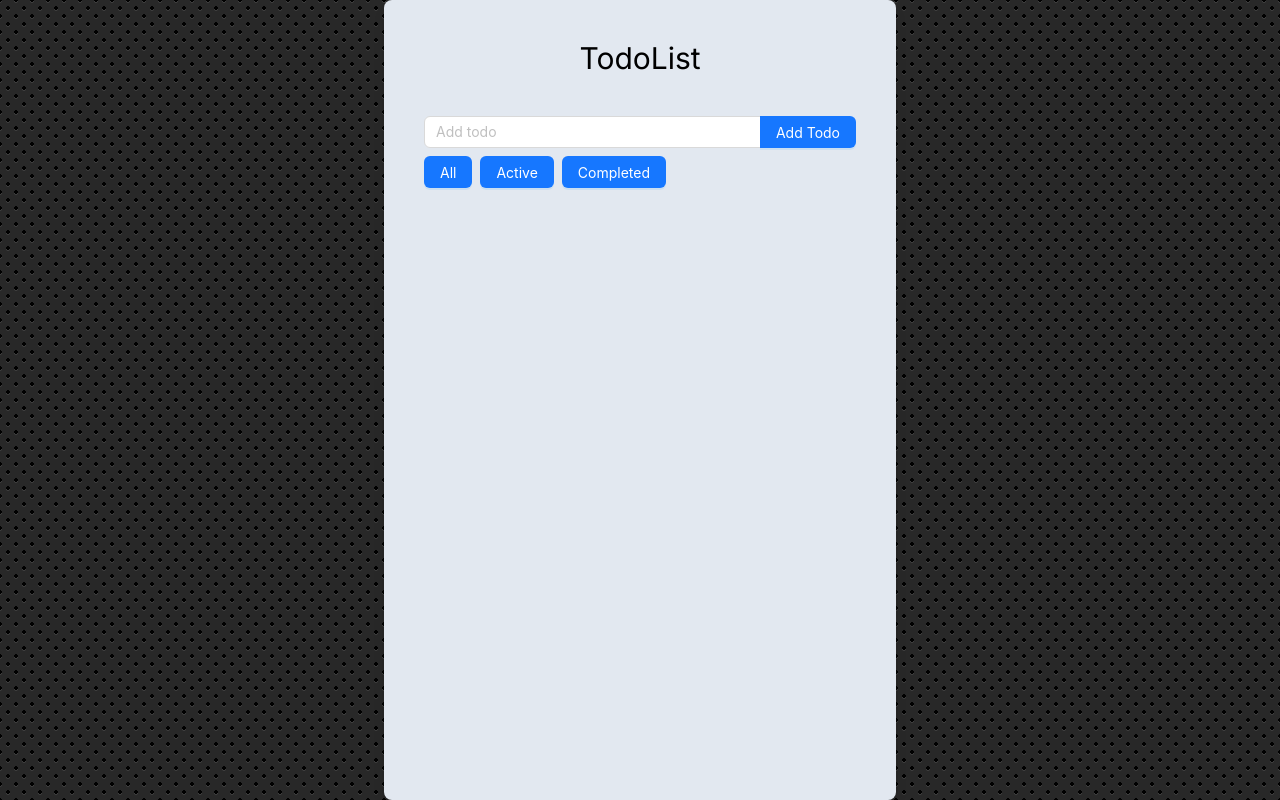
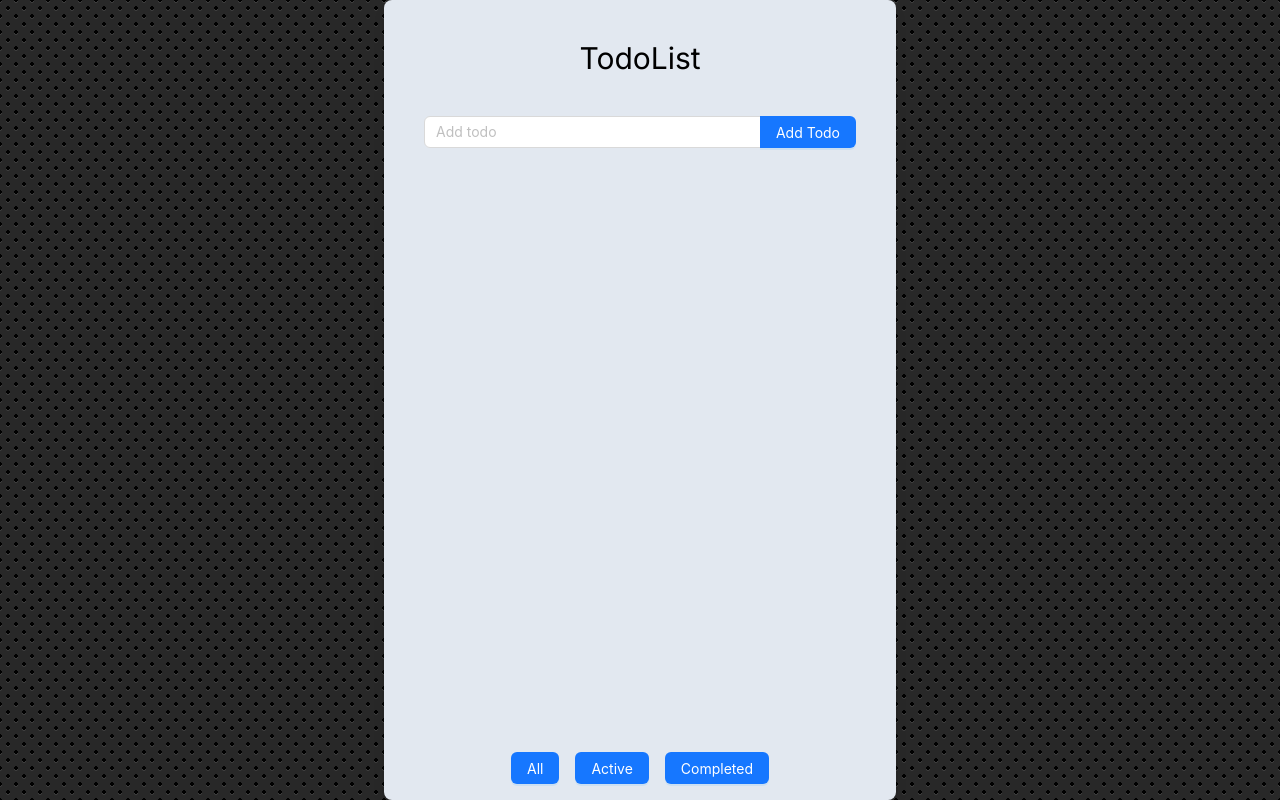
Before and after one commit to Zhaojjjjjj/react-demo, a Next.js app: page / in a window 1280 px wide. Built offline with nearby package versions, Linux system fonts and the light colour scheme.

Commit message:
feat: ✨

```diff
--- a/src/app/page.tsx
+++ b/src/app/page.tsx
@@ -38,11 +38,13 @@ export default function Home() {
 
 	return (
 		<>
-			<div className="w-2/5 h-[1000px] max-h-[800px] mx-auto p-10 bg-slate-200 rounded-lg shadow-lg ">
+			<div className="w-2/5 h-[1000px] max-h-[800px] mx-auto p-10 bg-slate-200 rounded-lg shadow-lg relative">
 				<h1 className="text-3xl text-center mb-10">TodoList</h1>
 				<AddTodo addTodo={addTodo} />
 				<TodoList todos={getFilteredTodos()} deleteTodo={deleteTodo} toggleTodo={toggleTodo} />
-				<TodoFilter setFilter={setFilter} filter={filter} />
+				<div className="absolute bottom-0 left-0 w-full p-4">
+					<TodoFilter setFilter={setFilter} filter={filter} />
+				</div>
 			</div>
 		</>
 	);
--- a/src/components/AddTodo.tsx
+++ b/src/components/AddTodo.tsx
@@ -17,11 +17,6 @@ function AddTodo({ addTodo }: addTodoProps) {
 	};
 	return (
 		<div className="mb-2 flex">
-			{/* <input type="text" value={text} onChange={(e) => setText(e.target.value)} placeholder="Add todo" required />
-			<Button type="primary" onClick={handleSubmit}>
-				Add Todo
-			</Button> */}
-
 			<Space.Compact style={{ width: '100%' }}>
 				<Input defaultValue="Combine input and button" value={text} onChange={(e) => setText(e.target.value)} placeholder="Add todo" required />
 				<Button type="primary" onClick={handleSubmit}>
--- a/src/components/TodoFilter.tsx
+++ b/src/components/TodoFilter.tsx
@@ -1,18 +1,17 @@
-import { Button, Flex } from 'antd';
-
+import { Button } from 'antd';
 function TodoFilter({ setFilter }: any) {
 	return (
-		<Flex gap="small" wrap>
+		<div className="flex justify-center items-center gap-4 mt-4">
 			<Button type="primary" onClick={() => setFilter('all')}>
 				All
 			</Button>
-			<Button type="primary" onClick={() => setFilter('Active')}>
+			<Button type="primary" onClick={() => setFilter('active')}>
 				Active
 			</Button>
-			<Button type="primary" onClick={() => setFilter('Completed')}>
+			<Button type="primary" onClick={() => setFilter('completed')}>
 				Completed
 			</Button>
-		</Flex>
+		</div>
 	);
 }
 
```
